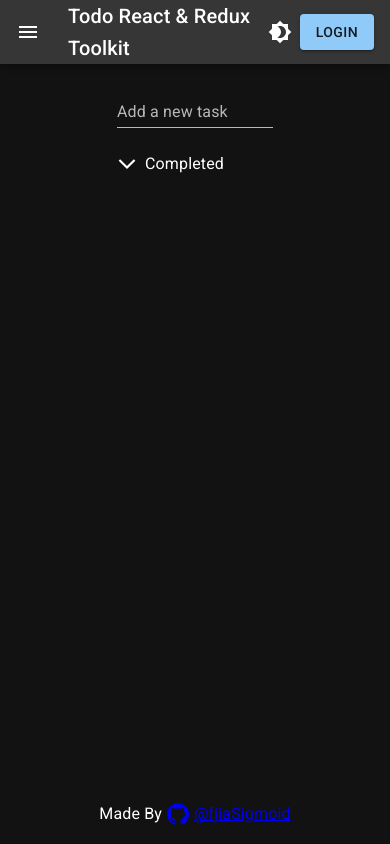
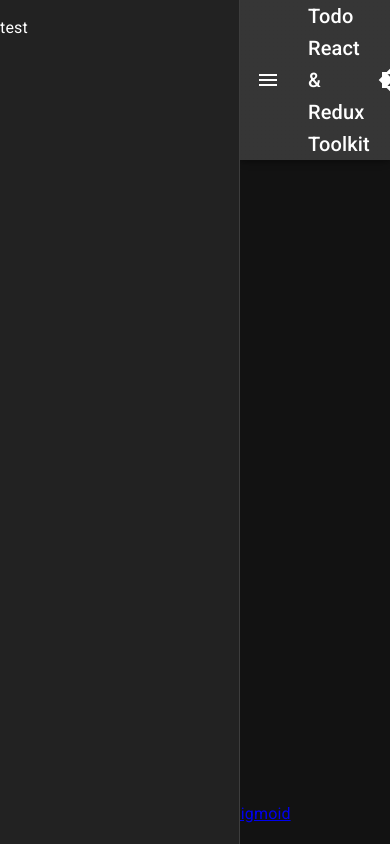
Before and after one commit to mptx1024/task_manager_frontend, a React (Create React App) app: page / in a window 390 px wide. Built offline with nearby package versions, Linux system fonts and the light colour scheme; no server answers.

Commit message:
sidebar responsiveness working

```diff
--- a/src/App.js
+++ b/src/App.js
@@ -3,7 +3,8 @@
 import AddTodo from './features/todo/AddTodo';
 import CompletedTodoList from './features/todo/CompletedTodoList';
 import Footer from './components/Footer';
-import { lightTheme, darkTheme } from './features/theme/themes';
+import Sidebar from './components/Sidebar';
+import { lightTheme, darkTheme } from './features/visual/themes';
 import { useSelector } from 'react-redux';
 
 import { Box, ThemeProvider, CssBaseline, Stack } from '@mui/material';
@@ -15,6 +16,7 @@
         <ThemeProvider theme={themeState === 'light' ? lightTheme : darkTheme}>
             <CssBaseline />
             <Box>
+                <Sidebar />
                 <Navbar />
                 <Stack sx={{ height: '95vh', maxHeight: '95vh', overflow: 'auto', margin: 'auto', width: '40%' }}>
                     <AddTodo />
--- a/src/app/store.js
+++ b/src/app/store.js
@@ -2,13 +2,15 @@
 import { apiSlice } from './api/apiSlice';
 import { setupListeners } from '@reduxjs/toolkit/dist/query';
 import authReducer from '../features/auth/authSlice';
-import themeReducer from '../features/theme/themeSlice';
+import themeReducer from '../features/visual/themeSlice';
+import sideBarReducer from '../features/visual/sideBarSlice';
 
 export const store = configureStore({
     reducer: {
         [apiSlice.reducerPath]: apiSlice.reducer,
         auth: authReducer,
         theme: themeReducer,
+        sideBar: sideBarReducer,
     },
     middleware: (getDefaultMiddleware) => getDefaultMiddleware().concat(apiSlice.middleware),
     devTools: true,
--- a/src/components/Navbar.js
+++ b/src/components/Navbar.js
@@ -1,7 +1,8 @@
 import { signOutGoogle } from '../config/firebase';
 import { logout } from '../features/auth/authSlice';
 import { useSelector, useDispatch } from 'react-redux';
-import { toggleTheme } from '../features/theme/themeSlice';
+import { toggleTheme } from '../features/visual/themeSlice';
+import { toggleSideBar } from '../features/visual/sideBarSlice';
 import { selectCurrentUser } from '../features/auth/authSlice';
 import useFirebaseAuth from '../hooks/useFirebaseAuth';
 import LoginButton from './LoginButton';
@@ -9,18 +10,33 @@
 import { Menu } from '@mui/icons-material';
 import Brightness4Icon from '@mui/icons-material/Brightness4';
 import Brightness7Icon from '@mui/icons-material/Brightness7';
-import { AppBar, Box, Button, IconButton, styled, Toolbar, Typography } from '@mui/material';
+import { AppBar, Box, Button, IconButton, styled, Toolbar, Typography, useTheme } from '@mui/material';
 
-const StyledToolbar = styled(Toolbar)({
-    display: 'flex',
-    justifyContent: 'space-between',
-});
+const drawerWidth = 240;
+
+const StyledAppBar = styled(AppBar, {
+    shouldForwardProp: (prop) => prop !== 'isSideBarOpen',
+})(({ theme, isSideBarOpen }) => ({
+    transition: theme.transitions.create(['margin', 'width'], {
+        easing: theme.transitions.easing.sharp,
+        duration: theme.transitions.duration.leavingScreen,
+    }),
+    ...(isSideBarOpen && {
+        width: `calc(100% - ${drawerWidth}px)`,
+        marginLeft: `${drawerWidth}px`,
+        transition: theme.transitions.create(['margin', 'width'], {
+            easing: theme.transitions.easing.easeOut,
+            duration: theme.transitions.duration.enteringScreen,
+        }),
+    }),
+}));
 
 const Navbar = () => {
     const dispatch = useDispatch();
     const userInState = useSelector(selectCurrentUser); // The user in redux state
     const authUser = useFirebaseAuth();
     const themeState = useSelector((state) => state.theme.theme);
+    const isSideBarOpen = useSelector((state) => state.sideBar.sideBar);
 
     const onClickSignOut = () => {
         signOutGoogle();
@@ -29,10 +45,20 @@
     const onClickToggleMode = () => {
         dispatch(toggleTheme());
     };
+    const onClickToggleSideBar = () => {
+        dispatch(toggleSideBar());
+    };
     return (
-        <AppBar position='fixed'>
-            <StyledToolbar>
-                <IconButton size='large' edge='start' color='inherit' aria-label='menu' sx={{ mr: 2 }}>
+        <StyledAppBar position='fixed' isSideBarOpen={isSideBarOpen}>
+            <Toolbar>
+                <IconButton
+                    onClick={onClickToggleSideBar}
+                    size='large'
+                    edge='start'
+                    color='inherit'
+                    aria-label='menu'
+                    sx={{ mr: 2 }}
+                >
                     <Menu />
                 </IconButton>
                 <Typography variant='h6' component='div' sx={{ flexGrow: 2 }}>
@@ -63,8 +89,8 @@
                         </Box>
                     )}
                 </Box>
-            </StyledToolbar>
-        </AppBar>
+            </Toolbar>
+        </StyledAppBar>
     );
 };
 export default Navbar;
--- a/src/components/sidebar.js
+++ b/src/components/sidebar.js
@@ -0,0 +1,32 @@
+import { useState } from 'react';
+import { useSelector } from 'react-redux';
+import { toggleSideBar } from '../features/visual/sideBarSlice';
+
+import { Drawer, Typography, Box } from '@mui/material';
+
+const Sidebar = () => {
+    // const theme = useTheme();
+    const drawerWidth = 240;
+    const isSideBarOpen = useSelector((state) => state.sideBar.sideBar);
+
+    return (
+        <Drawer
+            sx={{
+                width: drawerWidth,
+                flexShrink: 0,
+                '& .MuiDrawer-paper': {
+                    width: drawerWidth,
+                    boxSizing: 'border-box',
+                },
+                zIndex: 1,
+            }}
+            variant='persistent'
+            anchor='left'
+            open={isSideBarOpen}
+        >
+            <p>test</p>
+        </Drawer>
+    );
+};
+
+export default Sidebar;
--- /dev/null
+++ b/src/features/visual/sideBarSlice.js
@@ -0,0 +1,15 @@
+import { createSlice } from '@reduxjs/toolkit';
+
+const sideBarSlice = createSlice({
+    name: 'sideBar',
+    initialState: { sideBar: true },
+    reducers: {
+        toggleSideBar: (state) => {
+            state.sideBar = !state.sideBar;
+        },
+    },
+});
+
+export const { toggleSideBar } = sideBarSlice.actions;
+
+export default sideBarSlice.reducer;
```
Also changed, not shown: src/components/SytledStack.js (added), src/features/visual/themeSlice.js (renamed from src/features/theme/themeSlice.js), src/features/visual/themes.js (renamed from src/features/theme/themes.js).
